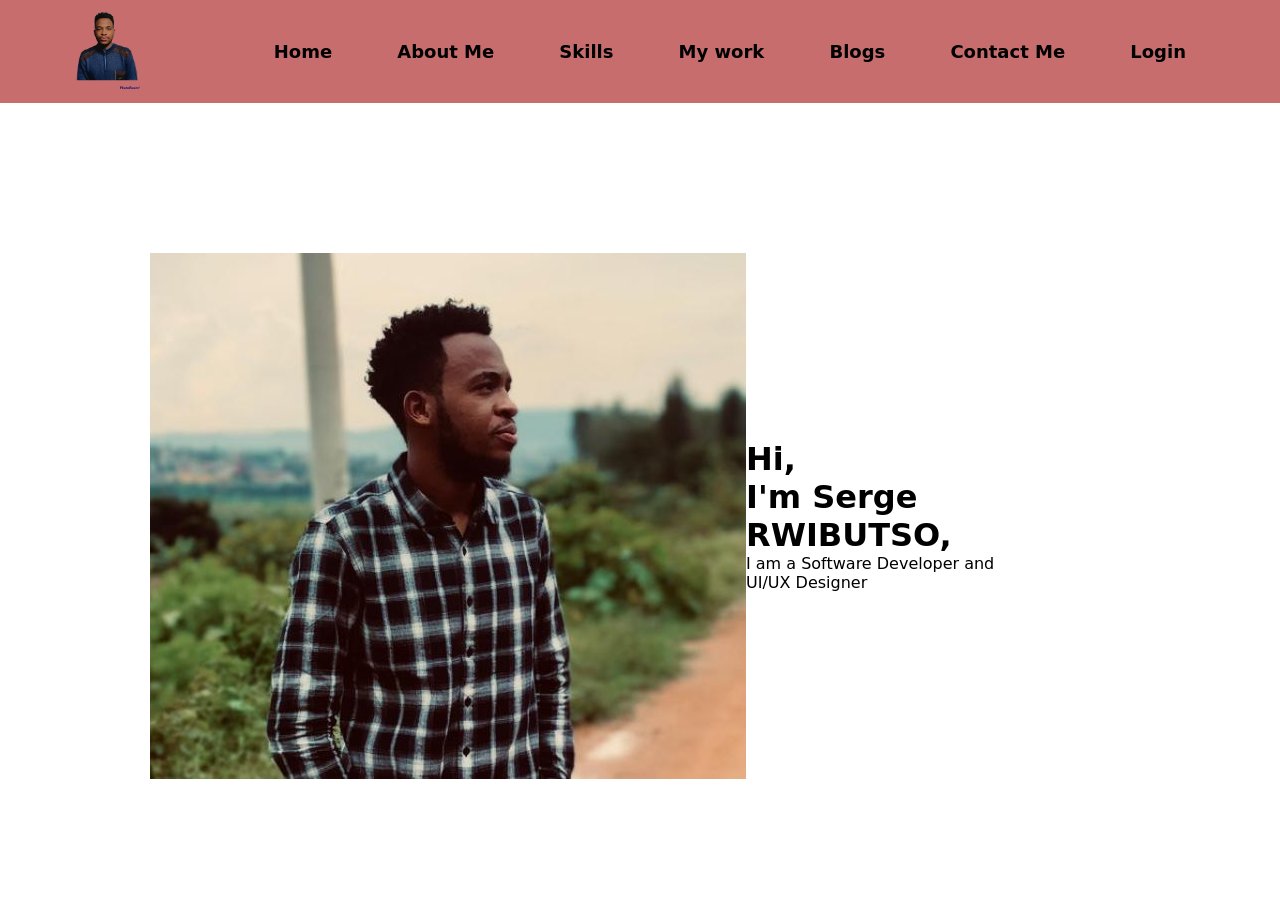
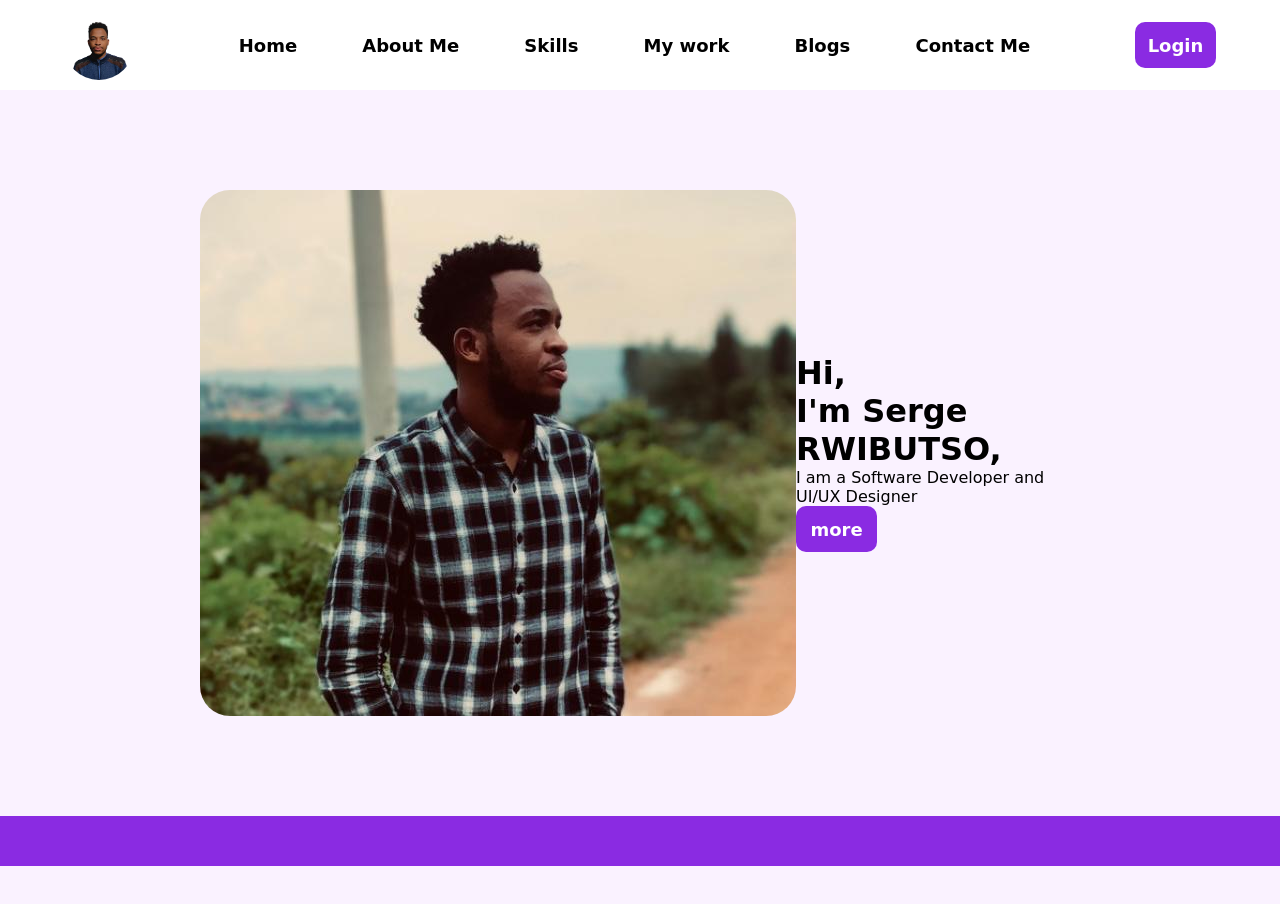
Before and after one commit to Rwibutso/My-barnd, a plain HTML site: page index.html in a window 1280 px wide. After the commit the page ends 866 px from the top, so only its background shows below. Drawn offline with Linux system fonts and the light colour scheme.

Commit message:
update home-page

```diff
--- a/index.html
+++ b/index.html
@@ -11,7 +11,7 @@
     <div class="container">
         <div class="container-header">
             <nav>
-                <img src="images/serge.png" class="logo">
+               <div class="div-logo"><img src="images/serge.png" class="logo"></div>
                 <ul>
                     <li><a href="#">Home</a></li>
                     <li><a href="#">About Me</a></li>
@@ -19,18 +19,21 @@
                     <li><a href="#">My work</a></li>
                     <li><a href="#">Blogs</a></li>
                     <li><a href="#">Contact Me</a></li>
-                    <li><a href="#" class="special">Login</a></li>
                 </ul>
+                <button type="button" class="special">Login</button>
             </nav>
         </div>
         <div class="container-body">
-            <img src="images/serge.jpeg" class="body-image">
-            <div class="body-text">
-                <h1><span> Hi,<br>I'm Serge RWIBUTSO,</span></h1>
-               <p>I am a Software Developer and <br> UI/UX Designer</p>
+            <div class="body-main">
+                <img src="images/serge.jpeg" class="body-image">
+                <div class="body-text">
+                    <h1><span> Hi,<br>I'm Serge RWIBUTSO,</span></h1>
+                    <p>I am a Software Developer and <br> UI/UX Designer</p>
+                    <button type="button" class="more-button">more</button>
+                </div>
             </div>
         </div>
-
+        <div class="footer"></div>
     </div>
 </body>
 </html>
--- a/style.css
+++ b/style.css
@@ -5,11 +5,13 @@
     box-sizing: border-box;
 }
 body{
-    background: F8F5FB;
+    background-color: rgb(162, 0, 255,5%);
+}
+.container{
 }
 .container-header{
     padding: 10px 5%;
-    background-color: rgb(199, 109, 109);
+    background-color: #fff;
 }
 nav{
     display: flex;
@@ -18,8 +20,18 @@ nav{
     flex-wrap: wrap;
 
 }
+.div-logo{
+    border-radius: 50px;
+    position: relative;
+    overflow: hidden;
+    height: 70px;
+    width: 70px;
+}
 .logo{
     width: 80px;
+    position: absolute;
+    margin-left: -6px;
+    margin-top: 10px;
 }
 nav ul li{
     display: inline-block;
@@ -36,9 +48,60 @@ nav ul li a{
 nav ul li a:hover{
     color:blueviolet;
 }
+.special{
+    background-color: blueviolet;
+    height: 46px;
+    width: 81px;
+    border-radius: 10px;
+    color: #fff;
+    font-size: 18px;
+    font-weight: bold;
+    border: none;
+    transition: .3s;
+}
+.special:hover{
+    background-color: rgb(128, 21, 228, 40%);
+    color:black
+}
 .container-body{
-    margin:150px 150px;
+
+    width: 100%;
+    padding: 100px 0px;
+}
+.body-main{
+    margin: 0px 200px;
+    width: auto;
+    height: auto;
     display: flex;
     align-items: center;
-    justify-content: space-between;
+    justify-content: space-around;
 }
+.body-text{
+    display: block;
+    margin: 50px 0px;
+}
+.body-image{
+    width: 730px;
+    border-radius: 30px;
+}
+.footer{
+    height: 50px;
+    width: 100%;
+    background-color: blueviolet;
+
+}
+.more-button{
+    height: 46px;
+    width: 81px;
+    background-color: blueviolet;
+    border-radius: 10px;
+    color: #fff;
+    font-size: 18px;
+    font-weight: bold;
+    border: none;
+    transition: .3s;
+}
+.more-button:hover{
+    background-color: rgb(128, 21, 228, 40%);
+    color:black
+}
```
